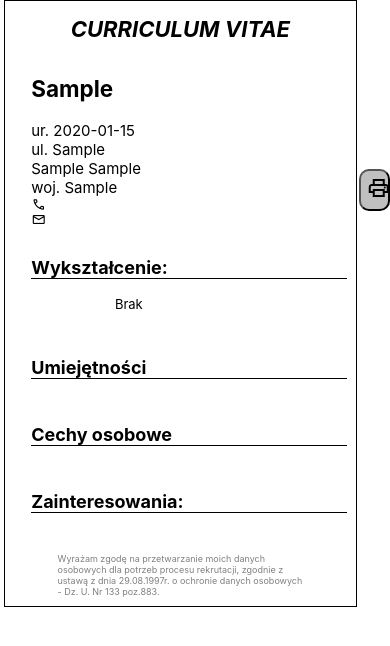
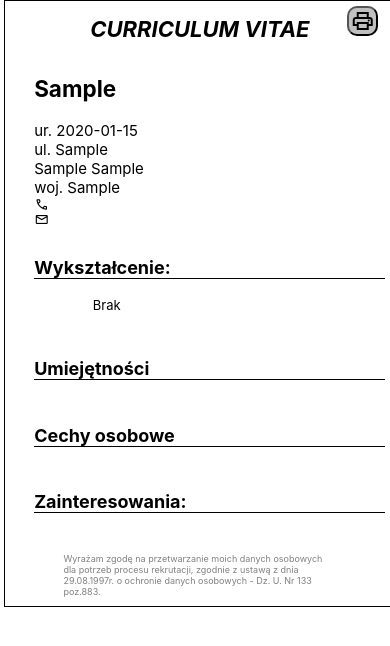
Before and after one commit to KLesiu/CV-maker, a React (Create React App) app: page / in a window 390 px wide. Both pictures are taken after typing "Sample", "2020-01-15", "Sample", "Sample", "Sample", "Sample" into the empty fields and a click on the button "Stwórz!". Shown: the top 646 px of the page. Built offline with nearby package versions, Linux system fonts and the light colour scheme.

Commit message:
quick corrects with font-sizes

```diff
--- a/src/App.css
+++ b/src/App.css
@@ -194,13 +194,17 @@ width: 92%;
         justify-content: center;
     }
     .buttonCreateCv{
+        display: flex;
+        justify-content: center;
+        align-items: center;
+        font-size: 15px;
         right: 6%;
-        top: 5%;
+        top: 4%;
         width: 15vw;
     }
     .cv{
         margin-left: 1%;
-        width: 90vw;
+        width: 100vw;
     }
 
 }
--- a/src/components/styles/Education.css
+++ b/src/components/styles/Education.css
@@ -11,7 +11,7 @@ display: flex;
 flex-wrap: wrap;
 justify-content: flex-start;
 font-size: 13px;
-margin-left: 25%;
+margin-left: 15%;
 margin-top: 2%;
 }
 .personalEducationHolder span{
--- a/src/components/styles/Experience.css
+++ b/src/components/styles/Experience.css
@@ -11,7 +11,7 @@
     flex-wrap: wrap;
     justify-content: flex-start;
     font-size: 13px;
-    margin-left: 25%;
+    margin-left: 15%;
     margin-top: 2%;
 }
 .personalExperienceHolder span{
--- a/src/components/styles/Print.css
+++ b/src/components/styles/Print.css
@@ -15,11 +15,13 @@
 }
 @media screen and (max-width:1200px) {
     #printCv{
-
-
+        display: flex;
+        align-items: center;
+        justify-content: center;
+        top: 1%;
         font-size: 30px;
         height: 5%;
         width: 8%;
-        right: 0%;
+        right: 3%;
     }
 }
--- a/src/index.css
+++ b/src/index.css
@@ -7,7 +7,7 @@ body {
   -moz-osx-font-smoothing: grayscale;
   background-color: rgb(255, 255, 255);
   box-sizing: border-box;
-  height: 100vh;
+
   padding: 0;
   width: 100vw;
 }
```
Also changed, not shown: 7 other files (tests, documents, lock files or other folders).
